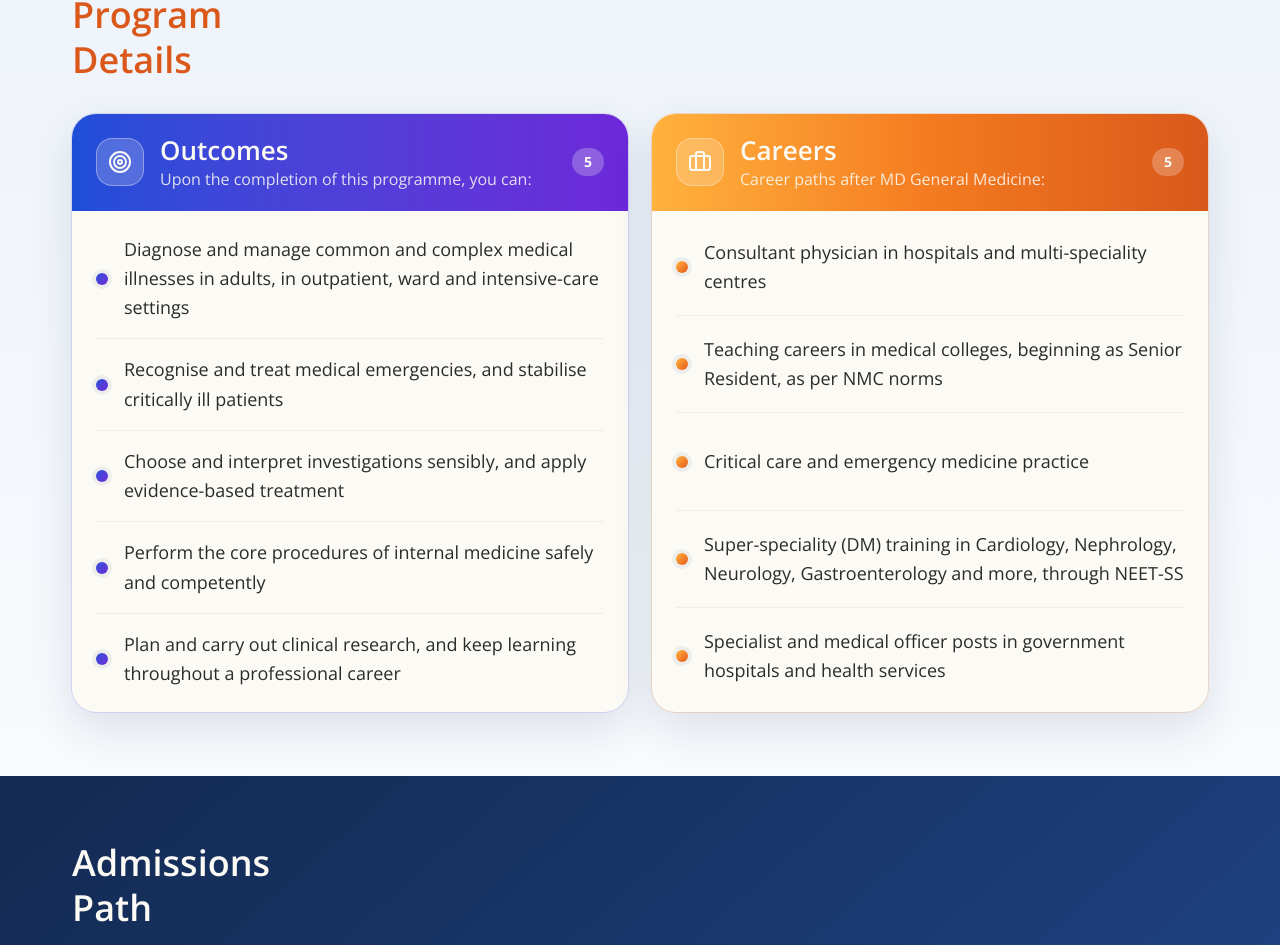
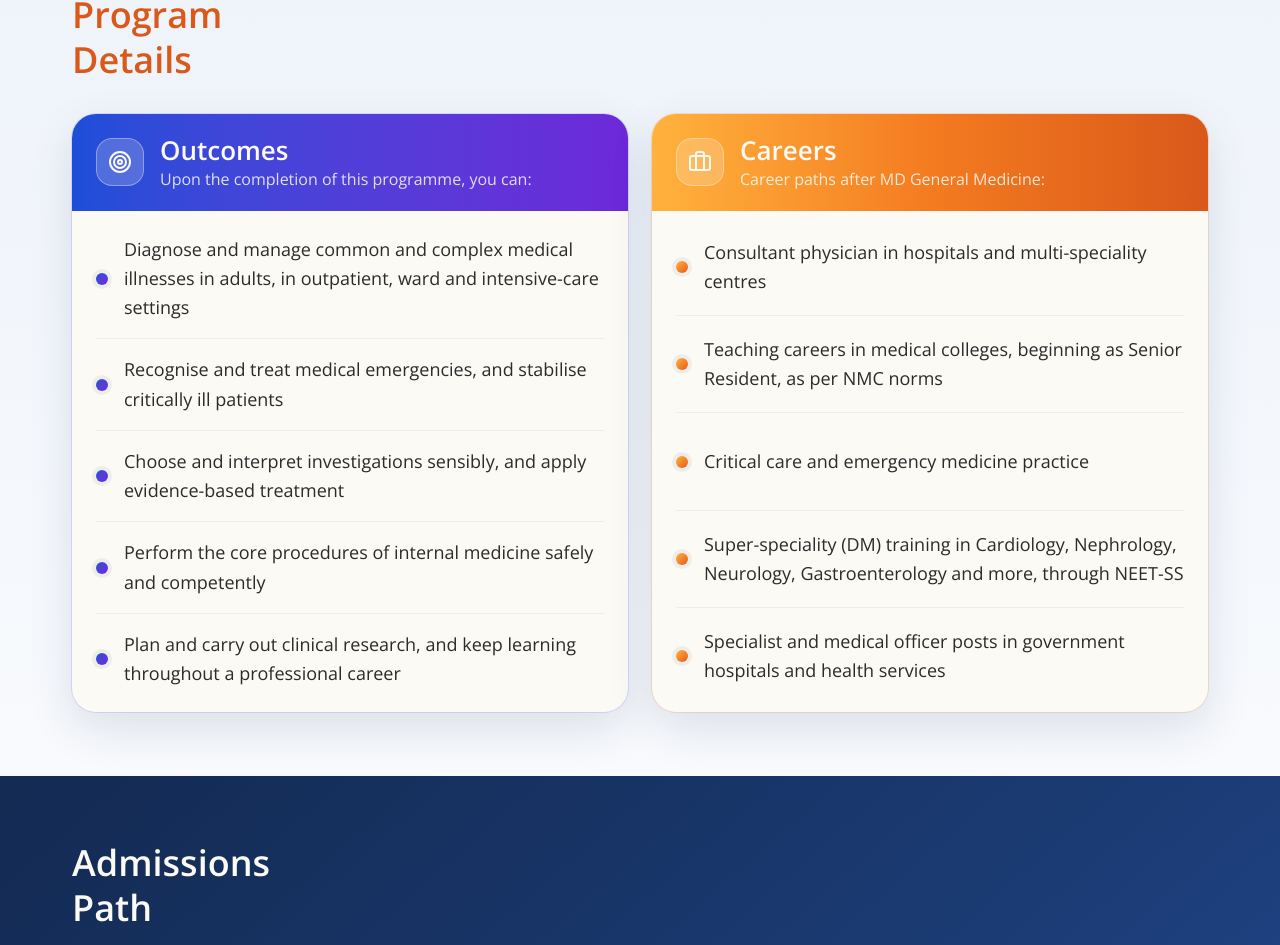
Before and after one commit to lewsishamilton/AIMS, a React (Vite) app: page /academics/postgraduate/md-general-medicine in a window 1280 px wide. Shown: the part 2347-3292 px from the top of the page. Built offline with nearby package versions, Linux system fonts and the light colour scheme; a web font is replaced by a local one.

Commit message:
MD General Medicine: drop item counts from Outcomes and Careers headings
Co-Authored-By: Claude Opus 5.5 <noreply@anthropic.com>

```diff
--- a/src/pages/PgProgrammeDetailPage.tsx
+++ b/src/pages/PgProgrammeDetailPage.tsx
@@ -234,9 +234,7 @@ function ProgramDetails({ d }: { d: PgProgrammeDetail }) {
                   {title}
                 </h3>
                 <p className="text-sm text-white/85 sm:text-base">{lead}</p>
-              </div>
-              <span className="ml-auto rounded-full bg-white/25 px-3 py-1 text-sm font-bold">{items.length}</span>
-            </div>
+              </div>            </div>
             <ul className="flex flex-1 flex-col divide-y divide-black/5 px-6 py-2 dark:divide-white/10">
               {items.map((x) => (
                 <li key={x} className="group flex flex-1 items-center gap-4 py-4">
```
